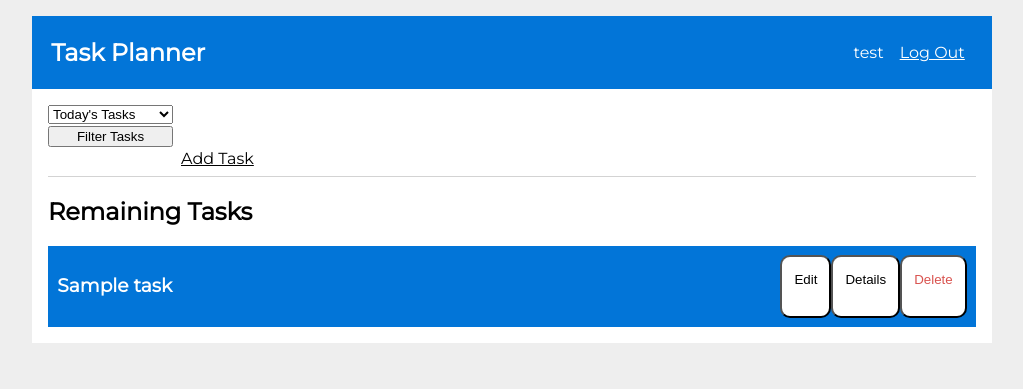
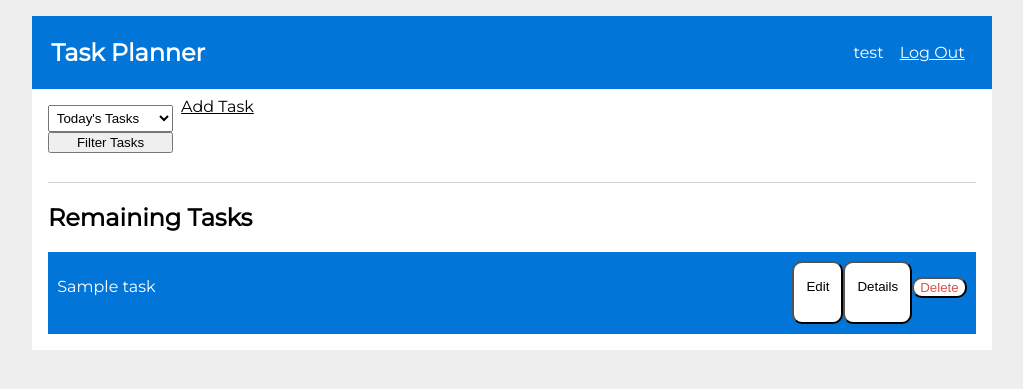
Before and after one commit to mfowler7/CalendarApp, a Flask app: template flaskr/templates/task/index.html in a window 1280 px wide. Shown: the top 389 px of the page, without its empty margins (128-1151 px from the left). Run offline with Flask 2, Linux system fonts and the light colour scheme; the visitor is signed in with stand-in values (Sample User, id 1); data comes from the database, SQL or seed files in the repository; the template is opened without the code that fills it: most values are stand-ins (such as "Sample title", 1, 10 or a date in 2020).

```diff
--- a/flaskr/static/style.css
+++ b/flaskr/static/style.css
@@ -134,6 +134,6 @@ a.action {
   color: black;
 }
 
-input.danger {
+.danger {
   color: #D9534F;
 }
--- a/flaskr/templates/task/index.html
+++ b/flaskr/templates/task/index.html
@@ -2,8 +2,10 @@
 
 {% block title %}Task Viewer {% endblock %}
 {% block header %}
-  <form action="{{ url_for('task.index') }}" method="get">
-      <select style="flex: auto; margin-bottom: 1%;" name="taskType" id="taskType">
+  {% if g.user %}
+    <div style="display: flex;">
+      <form style="flex: auto;" action="{{ url_for('task.index') }}" method="get">
+        <select style="padding: 3%;" name="taskType" id="taskType">
           <option value="today">Today's Tasks</option>
           <option value="unplanned">Unplanned Tasks</option>
           <option value="all">All Tasks</option>
@@ -11,8 +13,9 @@
         </select>
         <input type="submit" value="Filter Tasks">
       </form>
-  {% if g.user %}
+
       <a class="action" href="{{ url_for('task.create') }}">Add Task</a>
+    </div>
   {% endif %}
 {% endblock %}
 
@@ -26,7 +29,7 @@
         <header>
           {% if g.user['id'] == task['user_id'] %}
             <div class="task-row">
-              <h1 style="flex: auto;">{{ task['name'] }}</h1>
+              <p style="flex: auto;">{{ task['name'] }}</p>
                 <button class="task-button">
                   <form action="{{ url_for('task.update', id=task['id']) }}" method="get">
                     <input style="border: none; background: white;" type="submit" value="Edit">
@@ -37,11 +40,15 @@
                     <input style="border: none; background: white;" type="submit" value="Details">
                   </form>
                 </button>
-                <button class="task-button">
+                <!-- <button class="task-button"> -->
+
                   <form action="{{ url_for('task.delete', id=task['id']) }}" method="post">
-                    <input style="border: none; background: white;" class="danger" type="submit" value="Delete" onclick="return confirm('Are you sure?');">
+                    <button class="task-button danger" type="submit">
+                      Delete
+                    </button>
+                    <!-- <input style="border: none; background: white;" class="danger" type="submit" value="Delete" onclick="return confirm('Are you sure?');"> -->
                   </form>
-                </button>
+                <!-- </button> -->
             </div>
           {% endif %}
         </header>
```
Also changed, not shown: flaskr/task.py (+6 -9 lines), flaskr/templates/landing/index.html (+8 -2 lines). Lines whose indentation alone changed are shown as unchanged.
